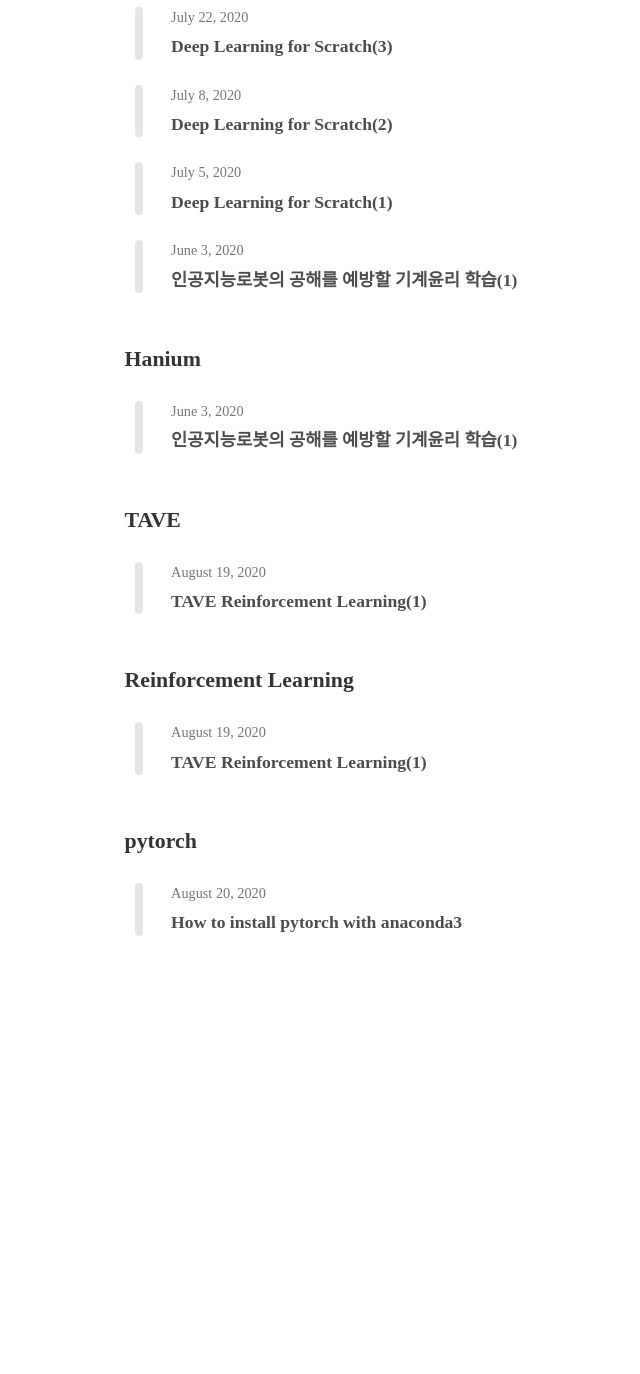
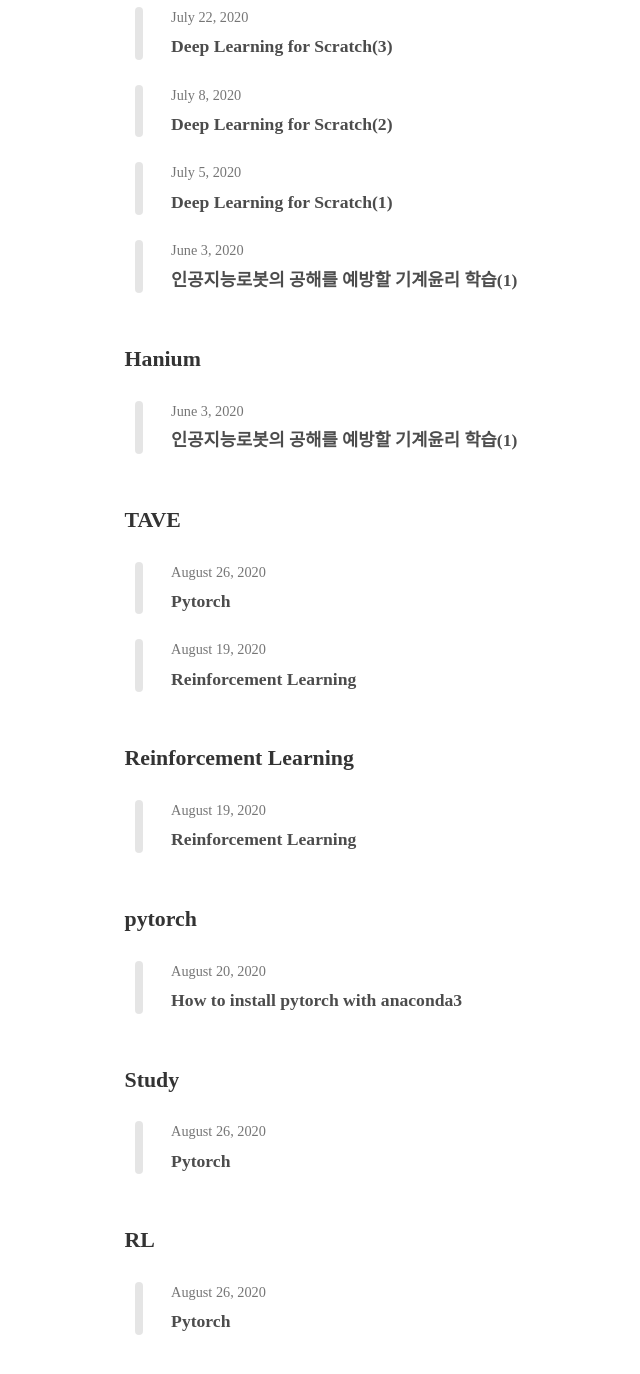
Before and after one commit to Marshmellowon/marshmellowon.github.io, a Jekyll site: the page built from tags.html, in a window 1280 px wide and 1400 px high, scrolled down 2496 px. Shown: the top 1374 px of the window, without its empty margins (127-767 px from the left). Built offline with Jekyll 4.4.1, drawn with Linux system fonts in a browser that asks for light colours; nearby versions of some CDN libraries; some web fonts are replaced; before the commit the page ends 3497 px from its top, so only the background shows below that; some of the changed lines change nothing that is shown.

Commit message:
add post

```diff
--- a/_posts/2020-08-19-Reinforcement_Learning1.md
+++ b/_posts/2020-08-19-Reinforcement_Learning1.md
@@ -1,6 +1,6 @@
 ---
 layout: post
-title: "TAVE Reinforcement Learning(1)"
+title: Reinforcement Learning
 subtitle: TAVE 6TH Reinforcement Learning Study
 tags: [TAVE, Reinforcement Learning]
 author: marshmello
--- /dev/null
+++ b/_posts/2020-08-26-Reinforcement_Learning2.md
@@ -0,0 +1,380 @@
+---
+layout: post
+title: Pytorch
+subtitle: TAVE 6TH Reinforcement Learning Study
+tags: [TAVE, Study, RL]
+author: marshmello
+comments: True
+date: 2020-08-26
+lastmod: 2020-08-17 12:00:00
+sitemap:
+changefreq: daily
+priority: 1.0
+---
+
+# Outline
+
+1. Pytorch Tutorial
+
+   - Pytorch란?
+   - Pytorch Tudorial
+   - Autograd
+   - Gradient
+
+# Pytorch Tutorial
+
+## [1/4] Pytorch란?
+
+- pytorch는 파이썬 기반의 오픈소스 머신러닝 라이브러리로, Torch를 기반으로 하고 자연어 처리와 같은 애플리케이션을 위해 사용된다. 페이스북 인공지능 연구집단에 의해 개발되었다. 간결하고 구현이 빠르며 텐서플로우보다 익히기 쉽다.
+
+## [2/4] Pytorch Tutorial
+
+### empty
+
+- tensor는 자료형의 단위이다.
+- torch.empty는 초기화 되지 않은 행렬으로, 그 시점에 할당된 메모리에 존재하던 값이 초기값으로 나타난다.
+- type(x)를 출력해보면 자료형이 torch.tensor라고 나온다.
+
+{% highlight python %}
+import torch
+
+x = torch.empty(5, 3)
+print(x)
+print(type(x))
+{% endhighlight %}
+
+{% highlight html %}
+out:
+tensor([[ 4.8689e-36, 0.0000e+00, 5.6052e-45],
+[ 0.0000e+00, 1.4013e-45, 0.0000e+00],
+[ 1.4013e-45, 0.0000e+00, -2.0294e+00],
+[-3.0359e-01, -6.3788e-01, 1.1869e-01],
+[-2.8520e-01, -6.8363e-01, -4.3497e-01]])
+
+    <class 'torch.Tensor'>
+
+{% endhighlight %}
+
+### random
+
+- rand 는 0,1 사이에 균등분포에서 랜덤으로 값을 가져와 행렬을 만든다
+
+{% highlight python %}
+x = torch.rand(5, 3)
+print(x)
+{% endhighlight %}
+
+{% highlight html %}
+tensor([[0.7194, 0.6460, 0.8726],
+[0.3167, 0.1146, 0.4650],
+[0.5900, 0.7723, 0.1102],
+[0.3511, 0.8640, 0.3159],
+[0.3506, 0.8203, 0.9907]])
+{% endhighlight %}
+
+### zeros
+
+- 0 으로 채워진 행렬을 생성
+- dtype은 자료형을 지정할 수 있다. (ex. torch.long, torch.int ...)
+
+{% highlight python %}
+x = torch.zeros(5, 3, dtype=torch.long)
+print(x)
+{% endhighlight %}
+
+{% highlight html %}
+tensor([[0, 0, 0],
+[0, 0, 0],
+[0, 0, 0],
+[0, 0, 0],
+[0, 0, 0]])
+{% endhighlight %}
+
+### tensor
+
+- 데이터를 넣어서 텐서를 생성할 수도 있다.
+
+{% highlight python %}
+x = torch.tensor([5.5, 3])
+print(x)
+{% endhighlight %}
+
+{% highlight html %}
+tensor([5.5000, 3.0000])
+{% endhighlight %}
+
+### new ones
+
+- new\_\* 메소드는 크기를 받는다.
+
+{% highlight python %}
+x = x.new_ones(5, 3, dtype=torch.double)
+print(x)
+{% endhighlight %}
+
+{% highlight html %}
+tensor([[1., 1., 1.],
+[1., 1., 1.],
+[1., 1., 1.],
+[1., 1., 1.],
+[1., 1., 1.]], dtype=torch.float64)
+{% endhighlight %}
+
+### randn_like
+
+- dtype을 오버라이드한다.
+- randn_like는 사이즈를 튜플로 입력하지 않고 기존의 텐서로 정의한다.
+
+{% highlight python %}
+x = torch.randn_like(x, dtype=torch.float)
+print(x)
+{% endhighlight %}
+
+{% highlight html %}
+tensor([[-1.6818, 1.0321, -0.8268],
+[ 0.5849, 0.2614, -1.0141],
+[-1.3403, 0.0985, -2.0294],
+[-0.3036, -0.6379, 0.1187],
+[-0.2852, -0.6836, -0.4350]])
+{% endhighlight %}
+
+### size
+
+- x.size()는 x의 크기를 알 수 있다.
+
+{% highlight python %}
+print(x.size())
+{% endhighlight %}
+
+{% highlight html %}
+torch.Size([5, 3])
+{% endhighlight %}
+
+### 덧셈
+
+- torch에서의 덧셈연산이다.
+- \+ 연산자와 torch.add()로 연산이 가능하다.
+
+{% highlight python %}
+y = torch.rand(5, 3)
+print(x + y)
+
+print(torch.add(x, y))
+{% endhighlight %}
+
+{% highlight html %}
+tensor([[ 1.1330, 1.1318, -0.0505],
+[ 1.3939, 1.1446, 1.4834],
+[ 0.0519, -0.4940, 0.8106],
+[ 1.4957, 1.4173, 2.0778],
+[-0.7459, 0.8813, -0.7525]])
+tensor([[ 1.1330, 1.1318, -0.0505],
+[ 1.3939, 1.1446, 1.4834],
+[ 0.0519, -0.4940, 0.8106],
+[ 1.4957, 1.4173, 2.0778],
+[-0.7459, 0.8813, -0.7525]])
+{% endhighlight %}
+
+- 아래와 같은 방식도 가능하다.
+- 결과를 빈 tensor에 넣어 출력을 한다.
+
+{% highlight python %}
+result = torch.empty(5, 3)
+torch.add(x, y, out=result)
+print(result)
+{% endhighlight %}
+
+{% highlight html %}
+tensor([[ 1.1330, 1.1318, -0.0505],
+[ 1.3939, 1.1446, 1.4834],
+[ 0.0519, -0.4940, 0.8106],
+[ 1.4957, 1.4173, 2.0778],
+[-0.7459, 0.8813, -0.7525]])
+{% endhighlight %}
+
+- in place 방식이며, 바꿔치기 방식이라고 한다.
+
+{% highlight python %}
+
+# y에 x 더하기
+
+y.add\_(x)
+print(y)
+{% endhighlight %}
+
+{% highlight html %}
+tensor([[ 1.1330, 1.1318, -0.0505],
+[ 1.3939, 1.1446, 1.4834],
+[ 0.0519, -0.4940, 0.8106],
+[ 1.4957, 1.4173, 2.0778],
+[-0.7459, 0.8813, -0.7525]])
+{% endhighlight %}
+
+### indexing
+
+- 아래와 같은 indexing은 전체 행에서 1번째 열만 가져오는 코드이다.
+- x tensor를 같이 출력해보면 1번째 열만 출력된 것을 볼 수 있다.
+
+{% highlight python %}
+print(x)
+print(x[:, 1])
+{% endhighlight %}
+
+{% highlight html %}
+tensor([[ 0.3303, 0.9045, -0.1993],
+[ 0.5441, 0.5543, 0.9550],
+[-0.4737, -0.6022, 0.5375],
+[ 1.3710, 0.9057, 1.3939],
+[-0.9738, 0.0332, -1.4871]])
+tensor([ 0.9045, 0.5543, -0.6022, 0.9057, 0.0332])
+{% endhighlight %}
+
+### view
+
+- torch.view는 tensor의 크기와 모양을 변경해 준다.
+- 4x4로 선언된 x tensor를 view를 사용해 크기를 변경해 주었다.
+- view에서 -1은 자동으로 모양을 채워준다.
+
+{% highlight python %}
+x = torch.randn(4, 4)
+y = x.view(16)
+z = x.view(-1, 8)
+print(x.size(), y.size(), z.size())
+{% endhighlight %}
+
+{% highlight html %}
+torch.Size([4, 4]) torch.Size([16]) torch.Size([2, 8])
+{% endhighlight %}
+
+### item
+
+- tensor의 내부 값만 가져온다.
+- int형으로 반환해 준다.
+
+{% highlight python %}
+x = torch.randn(1)
+print(x)
+print(x.item())
+{% endhighlight %}
+
+{% highlight html %}
+tensor([-1.8750])
+-1.874952793121338
+{% endhighlight %}
+
+### numpy와의 호환성
+
+- numpy와 형변환이 매우 편리하다.
+
+{% highlight python %}
+import numpy as np
+a = np.ones(5)
+b = torch.from_numpy(a)
+np.add(a, 1, out=a)
+print(a)
+print(b)
+{% endhighlight %}
+
+{% highlight html %}
+[2. 2. 2. 2. 2.]
+tensor([2., 2., 2., 2., 2.], dtype=torch.float64)
+{% endhighlight %}
+
+## [3/4] Autograd
+
+### requires_grad
+
+- requires_grad의 속성을 True로 하면, 해당 tensor에서 이뤄진 모든 연산을 추적하기 시작한다.
+- requires_grad 는 기존의 값을 바꿔치기 하여 tensor 를 변경한다.
+
+{% highlight python %}
+x = torch.ones(2, 2, requires_grad=True)
+print(x)
+{% endhighlight %}
+
+{% highlight html %}
+tensor([[1., 1.],
+[1., 1.]], requires_grad=True)
+{% endhighlight %}
+
+- requires_grad의 속성을 명시하지 않으면 기본적으로 True가 된다.
+
+{% highlight python %}
+a = torch.randn(2, 2)
+a = ((a _ 8) / (a - 2))
+print(a.requires*grad)
+a.requires_grad*(True)
+print(a.requires_grad)
+b = (a _ a).sum()
+print(b.grad_fn)
+{% endhighlight %}
+
+{% highlight html %}
+False
+True
+<SumBackward0 object at 0x7effda51c518>
+{% endhighlight %}
+
+### grad_fn
+
+- grad_fn은 연산의 결과로 생성된 것이라는 표시이다.
+
+{% highlight python %}
+y = x + 2
+print(y)
+{% endhighlight %}
+
+{% highlight html %}
+tensor([[3., 3.],
+[3., 3.]], grad_fn=<AddBackward0>)
+{% endhighlight %}
+
+- 추가로 연산을 수행하였다.
+
+{% highlight python %}
+z = y _ y _ 3
+out = z.mean()
+
+print(z, out)
+{% endhighlight %}
+
+{% highlight html %}
+tensor([[27., 27.],
+[27., 27.]], grad_fn=<MulBackward0>)
+tensor(27., grad_fn=<MeanBackward0>)
+{% endhighlight %}
+
+## [4/4] Gradient
+
+### grad
+
+- out은 위의 z.mean()의 값과 같다.
+- grad를 이용해 변화도를 출력한다.
+
+{% highlight python %}
+out.backward()
+print(x.grad)
+{% endhighlight %}
+
+{% highlight html %}
+tensor([[4.5000, 4.5000],
+[4.5000, 4.5000]])
+{% endhighlight %}
+
+### 야코비안 행렬
+
+- gradient는 스칼라 함수에 대한 일차 미분이지만, 야코비안 행렬은 다변수 벡터 함수에 대한 일차 미분이다.
+- 아래 식은 야코비안 행렬을 정의한 것이다.
+  ![jacobian](/assets/img/RL_Study2/jacobian.png)
+
+### torch.autograd
+
+- torch.autograd는 벡터-야코비안 곱을 계산한다.
+- 벡터 v = (v<sub>1</sub> v<sub>2</sub> ... v<sub>m</sub>)<sup>T</sup>에 대해 v<sup>T</sup> \* J을 연산한다.
+  ![jacobian2](/assets/img/RL_Study2/jacobian2.png)
+
+# 정리
+
+> tensorflow와 pytorch 둘다 접해보았지만 확실히 pytorch가 조금 더 이해가 빠르고 numpy와 형변환도 자유로워 좋은것 같다.
+
+> 지금 보고있는 유튜브 강의([모두를 위한 딥러닝2 pytorch](https://www.youtube.com/playlist?list=PLQ28Nx3M4JrhkqBVIXg-i5_CVVoS1UzAv))가 pytorch로 딥러닝을 시작하기에 좋은 강의인것 같다. 김성훈 교수님의 [모두를 위한 딥러닝1 tensorflow](https://www.youtube.com/playlist?list=PLlMkM4tgfjnLSOjrEJN31gZATbcj_MpUm)도 잘 가르쳐 주셔서 재미있게 들을 수 있다.
```
Also changed, not shown: assets/img/RL_Study2/jacobian.png (added), assets/img/RL_Study2/jacobian2.png (added).
